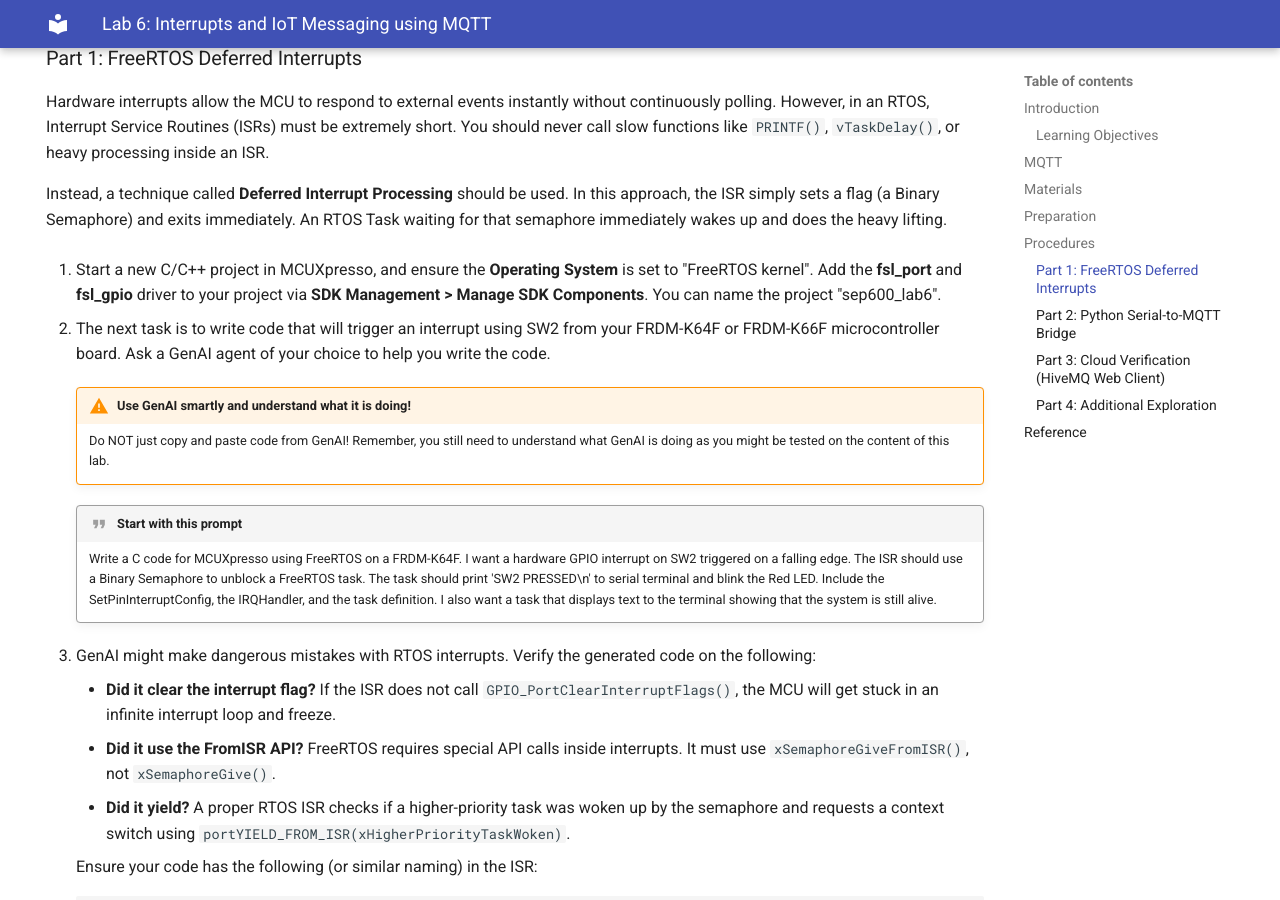
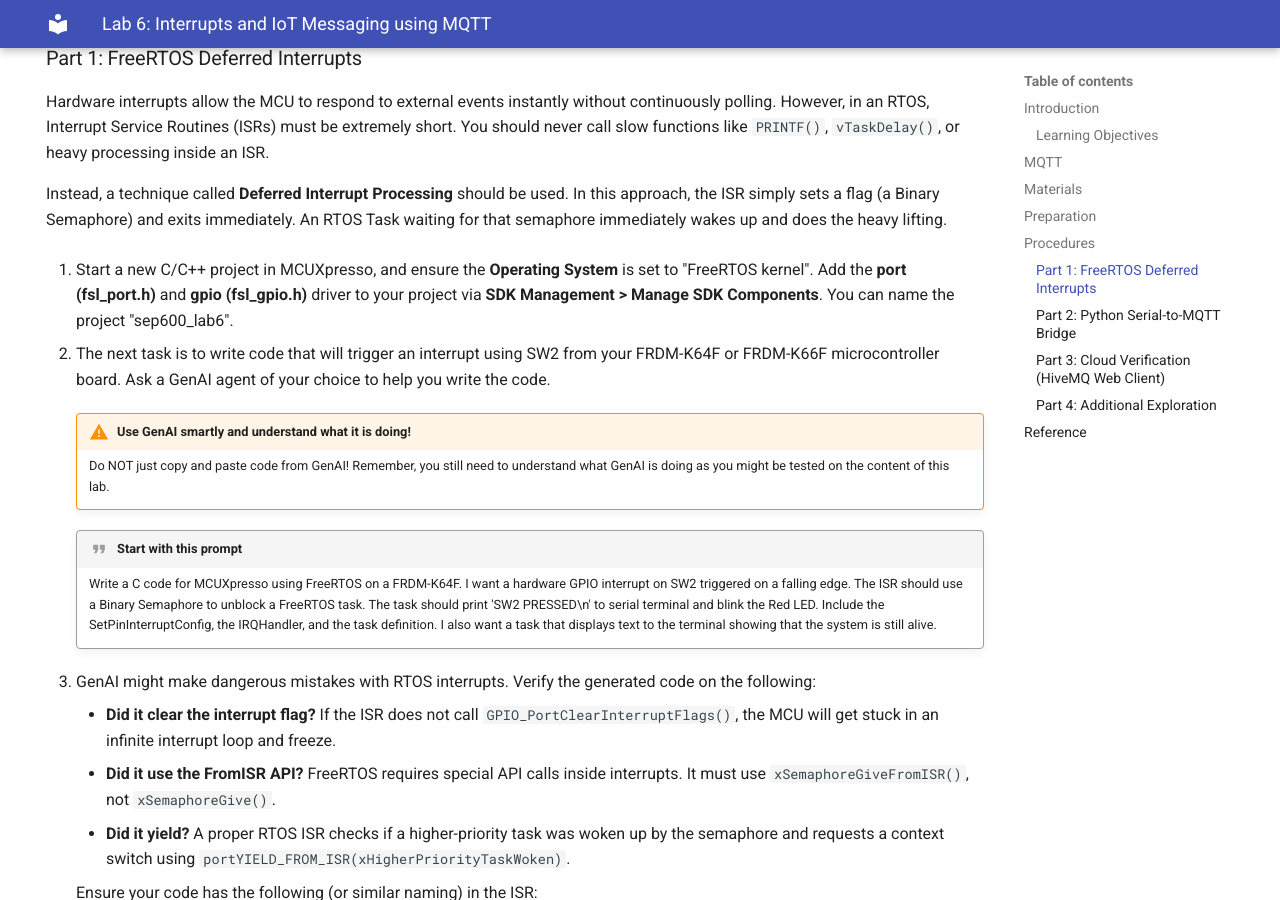
Before and after one commit to Seneca-BSA/Lab-Manual, an MkDocs documentation site: the page built from docs/SEP600/lab6.md, in a window 1280 px wide and 900 px high, scrolled down 2115 px. Built offline with MkDocs 1.6.1 and Material for MkDocs 9.7.7, drawn with Linux system fonts in a browser that asks for light colours.

Commit message:
updated sep600 lab6 wordings

```diff
--- a/docs/SEP600/lab6.md
+++ b/docs/SEP600/lab6.md
@@ -59,7 +59,7 @@ Hardware interrupts allow the MCU to respond to external events instantly withou
 
 Instead, a technique called **Deferred Interrupt Processing** should be used. In this approach, the ISR simply sets a flag (a Binary Semaphore) and exits immediately. An RTOS Task waiting for that semaphore immediately wakes up and does the heavy lifting.
 
-1.  Start a new C/C++ project in MCUXpresso, and ensure the **Operating System** is set to "FreeRTOS kernel". Add the **fsl_port** and **fsl_gpio** driver to your project via **SDK Management > Manage SDK Components**. You can name the project "sep600_lab6".
+1.  Start a new C/C++ project in MCUXpresso, and ensure the **Operating System** is set to "FreeRTOS kernel". Add the **port (fsl_port.h)** and **gpio (fsl_gpio.h)** driver to your project via **SDK Management > Manage SDK Components**. You can name the project "sep600_lab6".
 
 2.  The next task is to write code that will trigger an interrupt using SW2 from your FRDM-K64F or FRDM-K66F microcontroller board. Ask a GenAI agent of your choice to help you write the code.
 
```
